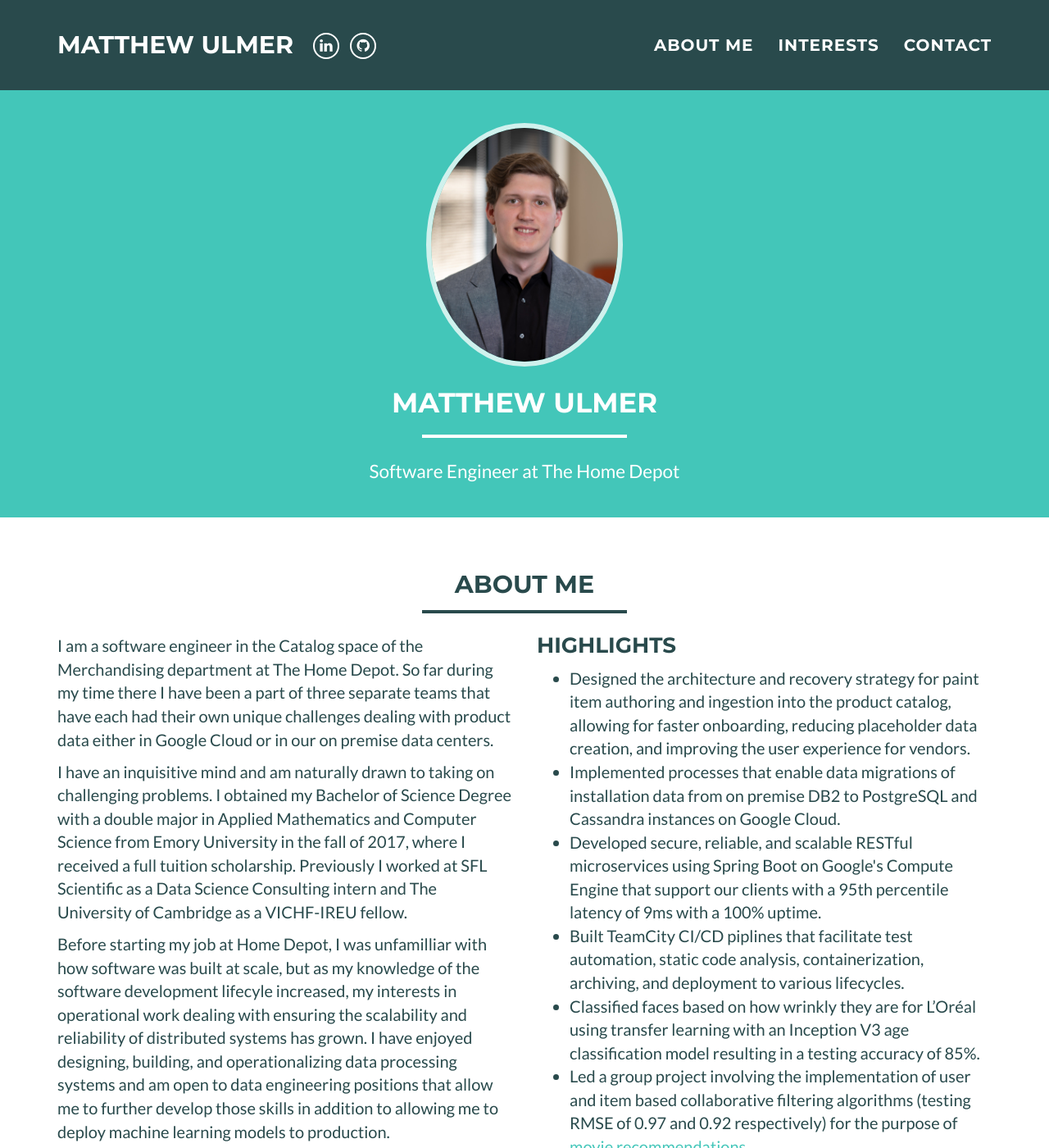
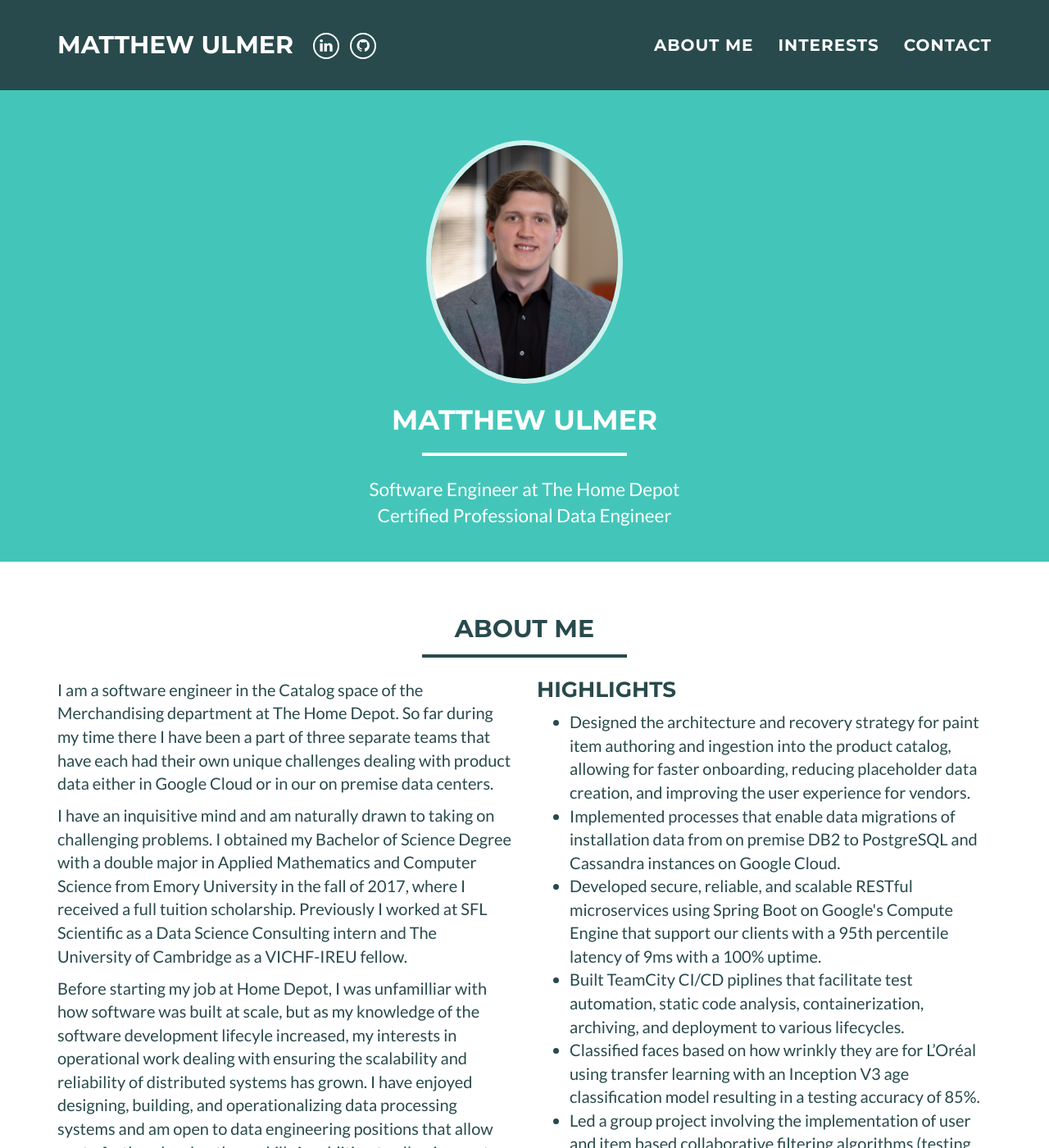
Before and after one commit to Ulminator/ulminator.github.io, a Jekyll site: the page built from index.html, in a window 1280 px wide and 1400 px high. Shown: the whole window at 82% size. Built offline with Jekyll 4.4.1, drawn with Linux system fonts in a browser that asks for light colours.

Commit message:
certification link

```diff
--- a/_config.yml
+++ b/_config.yml
@@ -3,7 +3,8 @@ name: Matthew Ulmer
 email: mulmer16@gmail.com
 #canonical_url: https://edwinexemplar.com
 keywords: "Software Engineer, Data Engineer, Backend Engineer, GCP, Google Cloud, Data Pipeline, Java, Node.js, Agile, Pair Programming"
-skills: "Software Engineer at The Home Depot"
+skills: "Software Engineer at The Home Depot <br />
+<a style=\"color:#FFFFFF;\" href=\"https://www.credential.net/coxzk5me?key=acd89490bdfe162f06b1b39aac3ba74f67c8a244e5ab638e3d52cd23116071f3\">Certified Professional Data Engineer</a>"
 baseurl:
 
 # Social networks usernames (many more available: google-plus, flickr, dribbble, pinterest, instagram, tumblr, linkedin, etc.)
--- a/_includes/css/main.css
+++ b/_includes/css/main.css
@@ -109,6 +109,7 @@ header .intro-text .name {
 header .intro-text .skills {
     font-size: 1.25em;
     font-weight: 300;
+    display: inline-block
 }
 
 @media(min-width:768px) {
```
